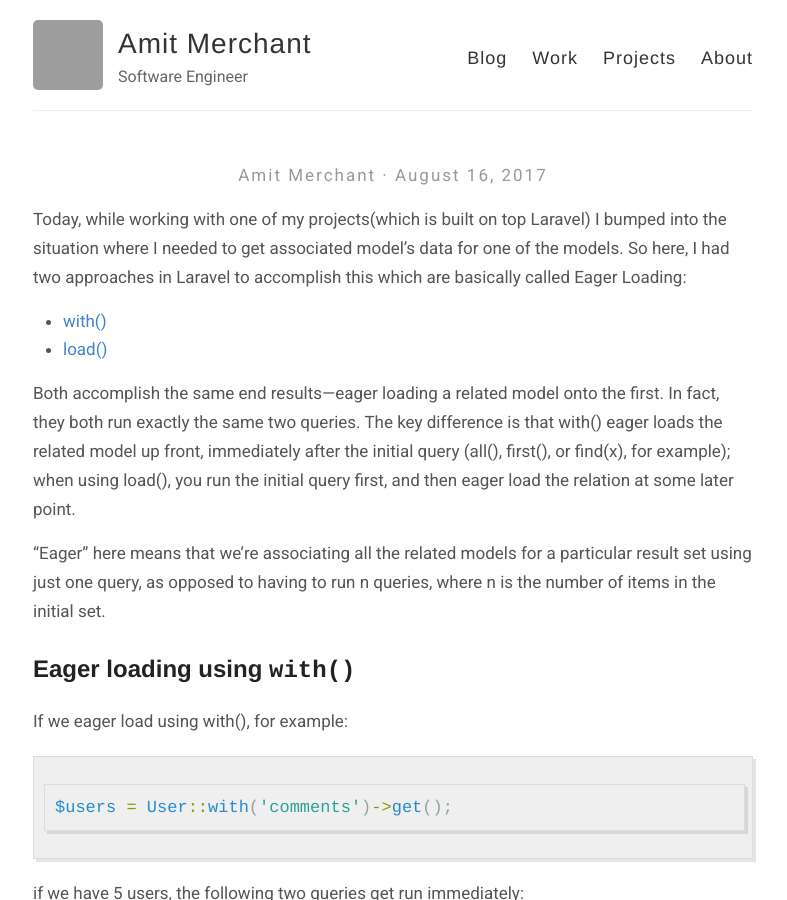
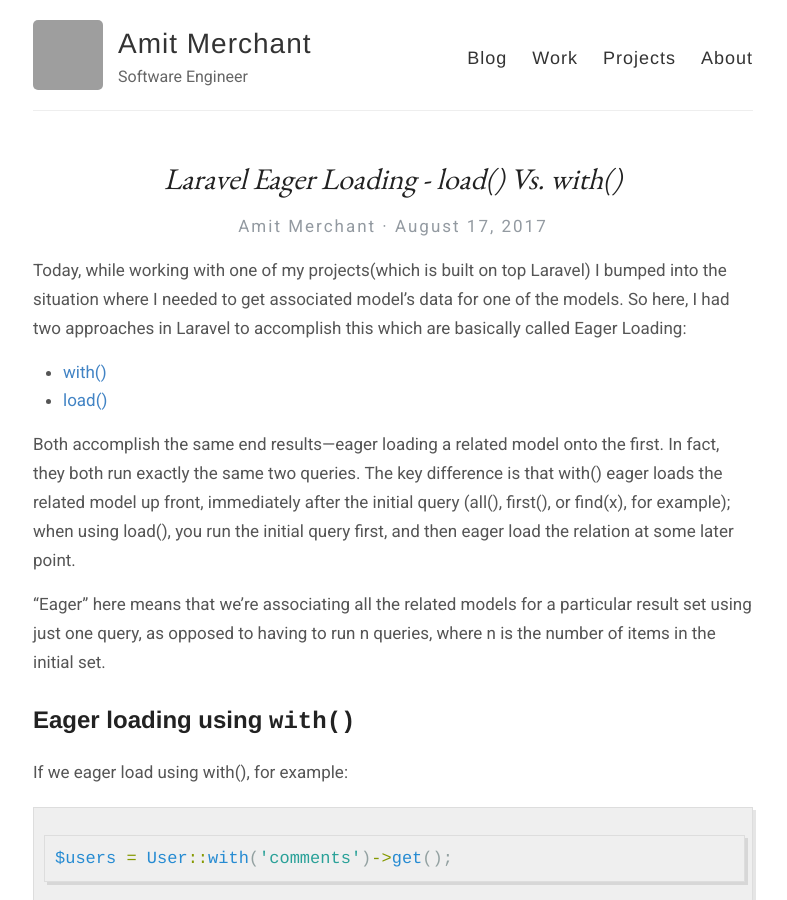
Before and after one commit to varunkumardev/amitmerchant1990.github.io, a Jekyll site: the page built from _posts/2017-8-17-Laravel-Eager-Loading-Load-Vs-With.md, in a window 1280 px wide and 900 px high. Shown: the whole window, without its empty margins (247-1034 px from the left). Built offline with Jekyll 4.4.1, drawn with Linux system fonts in a browser that asks for light colours; our own code applies the rules of GitHub Pages for plain Markdown files; comment, search, counter and statistics services are not loaded; grey boxes are pictures that could not be loaded.

Commit message:
Fix formatting

````diff
--- a/_posts/2017-8-17-Laravel-Eager-Loading-Load-Vs-With.md
+++ b/_posts/2017-8-17-Laravel-Eager-Loading-Load-Vs-With.md
@@ -1,6 +1,6 @@
 ---
 layout: post
-title: Laravel Eager Loading : load() Vs. with()
+title: Laravel Eager Loading - load() Vs. with()
 ---
 
 Today, while working with one of my projects(which is built on top Laravel) I bumped into the situation where I needed to get associated model's data for one of the models. So here, I had two approaches in Laravel to accomplish this which are basically called Eager Loading:
@@ -39,7 +39,7 @@
 which runs:
 
 ```sql
-    select * from `users`
+select * from `users`
 ```
 And later, if we decide(based on some condition) that we need the related comments for all these users, we can eager load them after the fact:
 
@@ -51,7 +51,7 @@
 which runs the 2nd query:
 
 ```sql
-    select * from `comments` where `comments`.`user_id` in (1, 2, 3, 4, 5)
+select * from `comments` where `comments`.`user_id` in (1, 2, 3, 4, 5)
 ```
 
 And we end up with the same result, just split into two steps. Again, we can call $users->comments->first()->body to get to the related model for any item.
````
